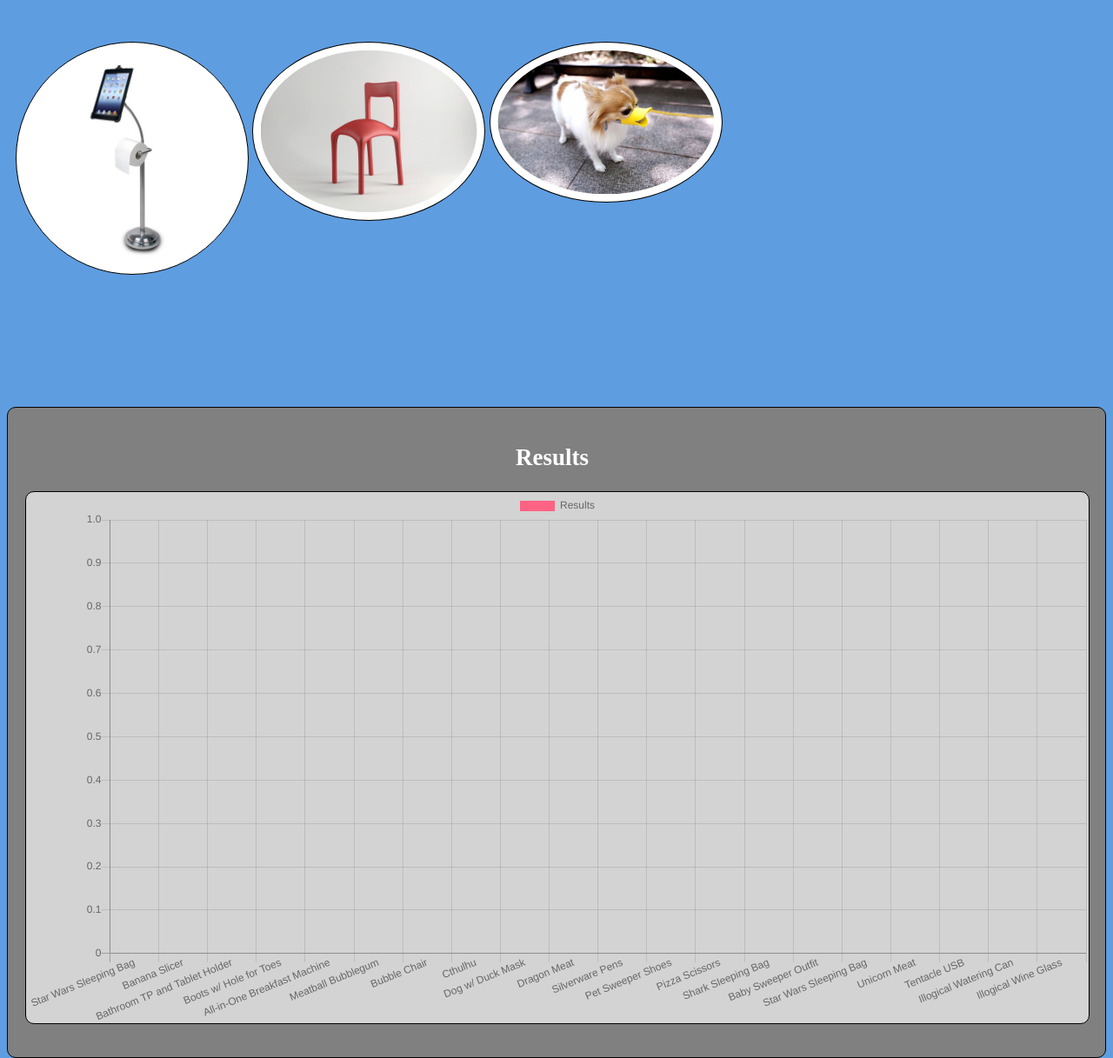
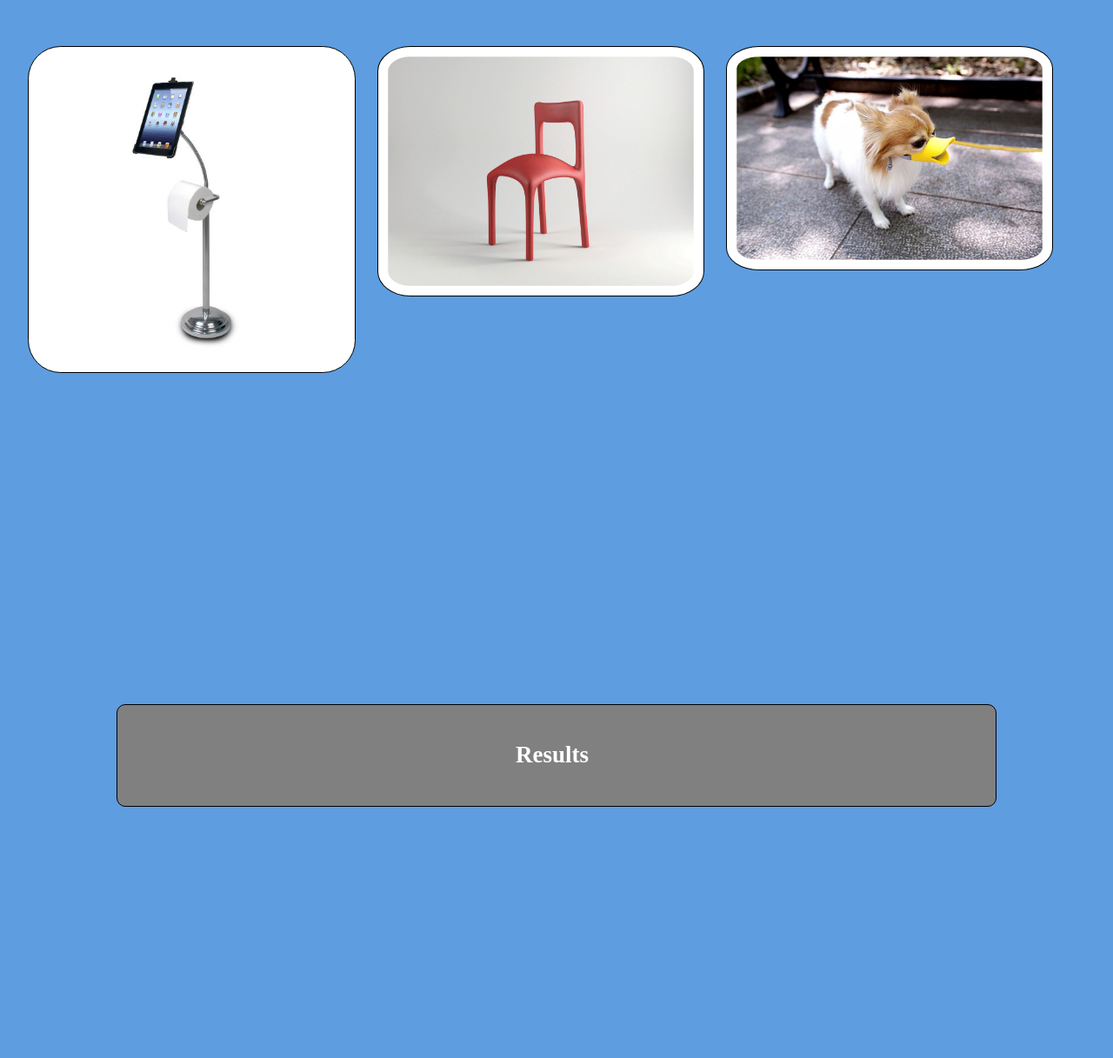
Before and after one commit to OCDAmmo3/bus-mall, a plain HTML site: page index.html in a window 1280 px wide. Shown: the whole page at 87% size. After the commit the page ends 928 px from the top, so only its background shows below. Drawn offline with nearby package versions, Linux system fonts and the light colour scheme.

Commit message:
Finished chart, need to restlye page

```diff
--- a/app.js
+++ b/app.js
@@ -3,13 +3,15 @@
 var imageNames = [
     ["bag", "banana", "bathroom", "boots", "breakfast", "bubblegum", "chair", "cthulhu", "dogDuck", "dragon", "pen", "petSweep", "scissors", "shark", "sweep", "tauntaun", "unicorn", "usb", "waterCan", "wineGlass"],
     ["bag.jpg", "banana.jpg", "bathroom.jpg", "boots.jpg", "breakfast.jpg", "bubblegum.jpg", "chair.jpg", "cthulhu.jpg", "dog-duck.jpg", "dragon.jpg", "pen.jpg", "pet-sweep.jpg", "scissors.jpg", "shark.jpg", "sweep.png", "tauntaun.jpg", "unicorn.jpg", "usb.gif", "water-can.jpg", "wine-glass.jpg"],
-    ["Star Wars Sleeping Bag", "Banana Slicer", "Bathroom TP and Tablet Holder", "Boots w/ Hole for Toes", "All-in-One Breakfast Machine", "Meatball Bubblegum", "Bubble Chair", "Cthulhu", "Dog w/ Duck Mask", "Dragon Meat", "Silverware Pens", "Pet Sweeper Shoes", "Pizza Scissors", "Shark Sleeping Bag", "Baby Sweeper Outfit", "Star Wars Sleeping Bag", "Unicorn Meat", "Tentacle USB", "Illogical Watering Can", "Illogical Wine Glass"]
+    ["Star Wars Suitcase", "Banana Slicer", "Bathroom TP and Tablet Holder", "Boots w/ Hole for Toes", "All-in-One Breakfast Machine", "Meatball Bubblegum", "Bubble Chair", "Cthulhu", "Dog w/ Duck Mask", "Dragon Meat", "Silverware Pens", "Pet Sweeper Shoes", "Pizza Scissors", "Shark Sleeping Bag", "Baby Sweeper Outfit", "Star Wars Sleeping Bag", "Unicorn Meat", "Tentacle USB", "Illogical Watering Can", "Illogical Wine Glass"]
 ];
 var allImages = [];
 var totalClicks = 0;
 var displayNumber = 3;
 var lastShown = [];
 var globalRandomImages = [];
+var colors = [];
+var colors2 = [];
 
 console.table(imageNames);
 
@@ -20,6 +22,8 @@ function Image(){
     this.clicks = 0;
     this.views = 0;
     allImages.push(this);
+    colors.push(getRandomRgba());
+    colors2.push(getRandomRgb());
 };
 
 function createImages(){
@@ -60,12 +64,15 @@ function render(){
 
     for(var i = 0; i < 3; i++){
         allImages[randomImages[i]].views++;
-        var img = document.createElement("img");
+        var imgDiv = document.createElement("div");
+        imgDiv.classList.add("imgDiv");
+                var img = document.createElement("img");
         img.setAttribute("name", allImages[randomImages[i]].description);
         img.setAttribute("src", allImages[randomImages[i]].imageURL);
         img.setAttribute("data-name", allImages[randomImages[i]].name);
         img.addEventListener("click", handleVote);
-        imagesSection.appendChild(img);
+        imgDiv.appendChild(img);
+        imagesSection.appendChild(imgDiv);
     }
     globalRandomImages = randomImages;
 }
@@ -91,39 +98,61 @@ function handleVote(event){
     console.table(allImages);
     console.log("Total Clicks", totalClicks);
 }
+function getRandomRgba() {
+    var num = Math.round(0xffffff * Math.random());
+    var r = num >> 16;
+    var g = num >> 8 & 255;
+    var b = num & 255;
+    return `rgba(${r},${g},${b},.4)`;
+}
+function getRandomRgb() {
+    var num = Math.round(0xffffff * Math.random());
+    var r = num >> 16;
+    var g = num >> 8 & 255;
+    var b = num & 255;
+    return `rgb(${r},${g},${b})`;
+}
+function createChart(ctx, labels, dataLabel, data) {
+    var canvas = new Chart(ctx, {
+        type: 'bar',
+        data: {
+            labels: labels,
+            datasets: [{
+                label: dataLabel,
+                data: data,
+                backgroundColor: colors,
+                borderColor: colors2,
+                borderWidth: 3
+            }]
+        },
+        options: {
+            scales: {
+                yAxes: [{
+                    ticks: {
+                        beginAtZero: true
+                    }
+                }]
+            }
+        }
+    });
+}
+function showResults(){
+    var canvas = document.createElement("canvas");
+    canvas.id = "canvas";
+    var context2d = canvas.getContext("2d");
 
-function showResults(){
+    var labels = [];
+    var data = [];
+
+    for(var i = 0; i < allImages.length; i++){
+        labels.push(allImages[i].description);
+        data.push(allImages[i].clicks);
+    }
+    createChart(context2d, labels, "Number of Votes", data);
+
     var results = document.getElementById("results");
-    var ul = document.createElement("ul");
-    for(var i = 0; i < allImages.length; i++){
-        var image = allImages[i];
-        var li = document.createElement("li");
-        li.textContent = image.description + " received " + image.clicks + " votes.";
-        ul.appendChild(li);
-    }
-    results.appendChild(ul);
+    results.appendChild(canvas);
 }
 
-var ctx = document.getElementById('canvas').getContext('2d');
-var chart = new Chart(ctx, {
-    // The type of chart we want to create
-    type: 'bar',
-
-    // The data for our dataset
-    data: {
-        labels: imageNames[2],
-        datasets: [{
-            label: 'Results',
-            backgroundColor: 'rgb(255, 99, 132)',
-            borderColor: 'rgb(255, 99, 132)',
-            data: imageNames[2].totalClicks
-        }]
-    },
-
-    // Configuration options go here
-    options: {}
-});
-
-showResults();
 createImages();
 render();
--- a/index.html
+++ b/index.html
@@ -10,7 +10,6 @@
             </section>
             <section id="results">
                 <h2>Results</h2>
-                <canvas id="canvas"></canvas>
             </section>
             <script src="https://cdnjs.cloudflare.com/ajax/libs/Chart.js/2.8.0/Chart.js"></script>
             <script src="app.js"></script>
--- a/style.css
+++ b/style.css
@@ -4,19 +4,20 @@ body {
 #products {
     box-sizing:border-box;
     padding:10px;
-    max-width:70%;
-    float:left;
+    padding-right:0px;
+    max-width:100%;
     margin-top:30px;
-    min-height:400px;
+    min-height:750px;
 }
 img {
     background-color:white;
+    max-width:100%;
     border:solid black 1px;
-    max-width:31%;
     box-sizing:border-box;
     float:left;
-    padding:1%;
-    border-radius:50%;
+    padding:3%;
+    border-radius:10%;
+    max-height:100%;
 }
 img:first-child {
     margin-right:.5%;
@@ -36,6 +37,9 @@ img:last-child {
     border-radius:10px;
     border:solid black 1px;
     color:white;
+    max-width:80%;
+    margin-left:10%;
+    margin-right:10%;
 }
 #results ul {
     list-style:none;
@@ -51,3 +55,9 @@ img:last-child {
     border-radius:10px;
     border:solid black 1px;
 }
+.imgDiv {
+    float:left;
+    width: 30%;
+    height: 400px;
+    margin:1%;
+}
```
